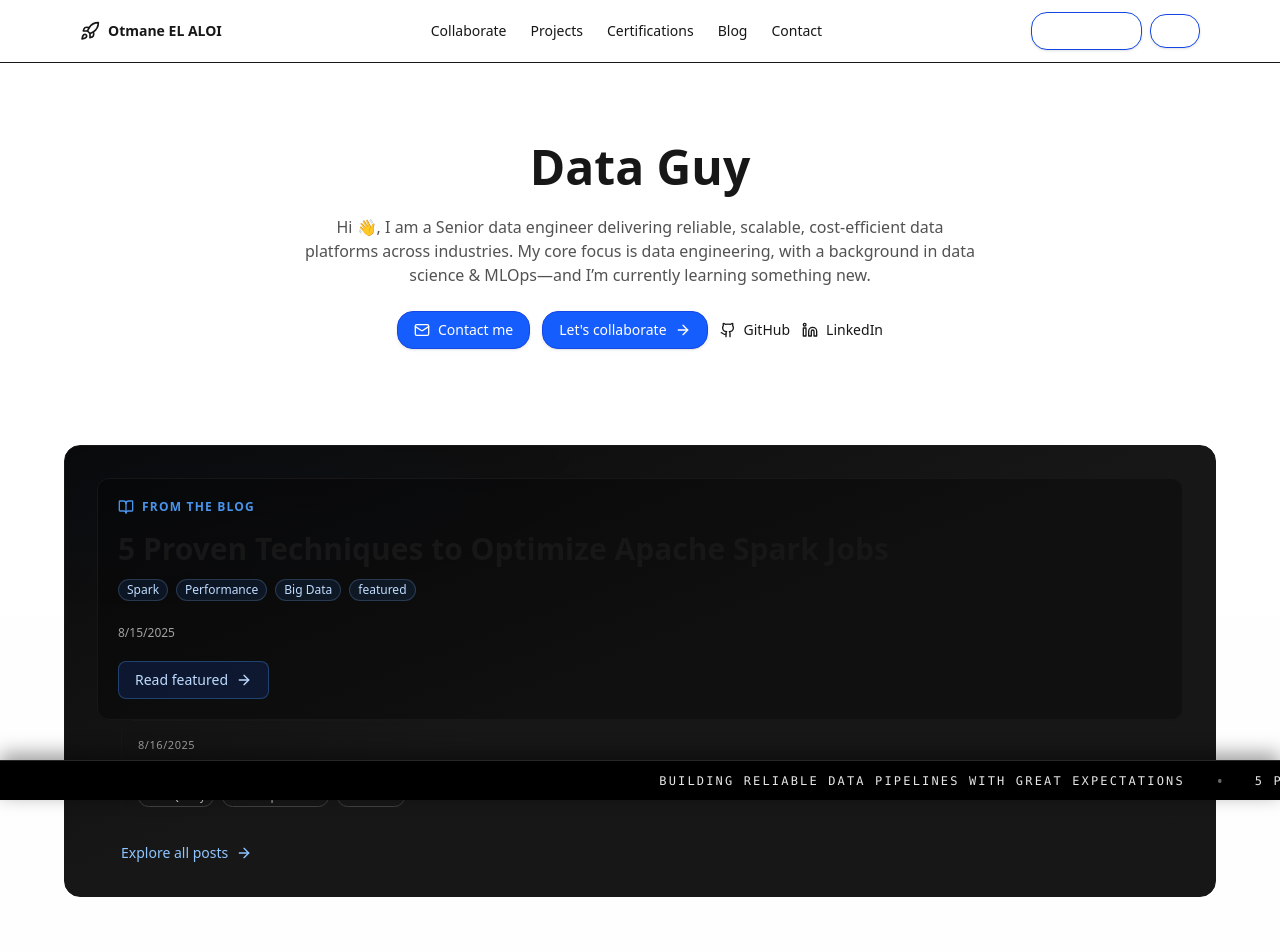
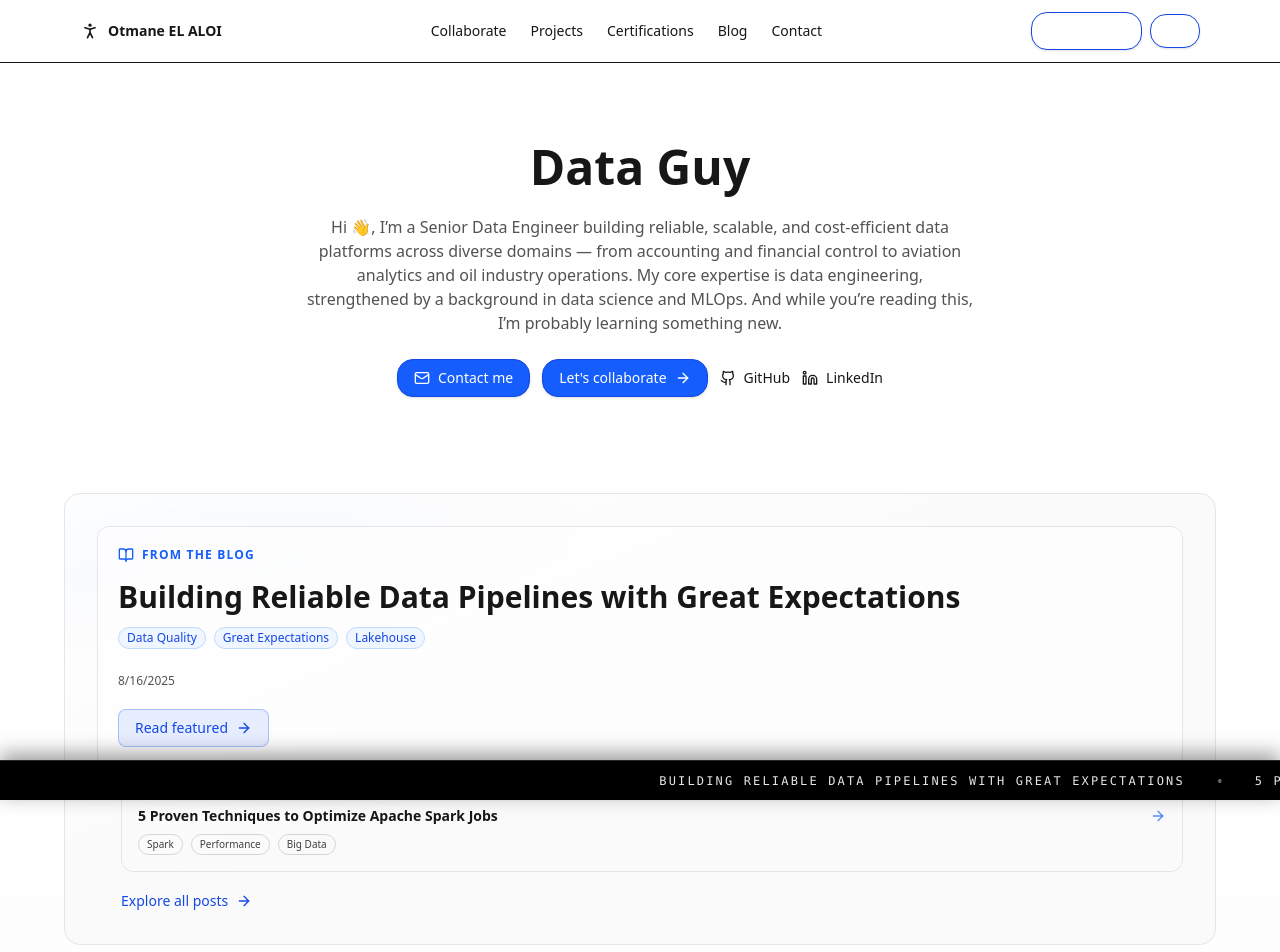
Before and after one commit to otmane-el-aloi/otmane-elaloi, a React (Vite) app: page / in a window 1280 px wide. Shown: the top 952 px of the page. Built offline with nearby package versions, Linux system fonts and the light colour scheme.

Commit message:
fix: quick fixes

```diff
--- a/src/App.tsx
+++ b/src/App.tsx
@@ -1,6 +1,6 @@
 /// <reference types="vite/client" />
 import React, { useEffect, useMemo, useState } from "react";
-import { Github, Linkedin, Mail, Moon, Sun, ExternalLink, ArrowRight, Download, Home, Rocket, Award, BookOpen } from "lucide-react";
+import { Github, Linkedin, Mail, Moon, Sun, ExternalLink, ArrowRight, Download, Home, Rocket, PersonStanding, Award, BookOpen, Database } from "lucide-react";
 import { PROFILE, SKILLS, CERTS, SELECTED_WORK, SIDE_PROJECTS } from "./config";
 import type { Post, Route, RouteName } from "./types";
 import { loadPosts, sortByDateDesc } from "./lib/blog";
@@ -54,7 +54,7 @@ export default function App(): React.ReactElement {
       <header className="sticky top-0 z-40 border-b bg-white/70 backdrop-blur dark:border-neutral-900 dark:bg-neutral-950/60">
         <div className="mx-auto flex max-w-6xl items-center justify-between px-4 py-3">
           <button onClick={() => navigate("home")} className="flex items-center gap-2 text-sm font-semibold">
-            <Rocket className="h-5 w-5" /> {PROFILE.name}
+            <PersonStanding className="h-5 w-5" /> {PROFILE.name}
           </button>
           <nav className="hidden gap-6 sm:flex">
             <a href="#services" onClick={(e) => { e.preventDefault(); navigate("home"); setTimeout(() => document.getElementById("services")?.scrollIntoView({ behavior: "smooth" }), 0); }} className="text-sm">Collaborate</a>
@@ -187,7 +187,7 @@ export default function App(): React.ReactElement {
           </Section>
 
           <Section id="contact" title="Contact" kicker="Let’s work together">
-            <div className="grid gap-6 md:grid-cols-2">
+            <div className="grid gap-6 md:grid-cols-1">
               <div className="rounded-2xl border p-6 dark:border-neutral-800">
                 <h3 className="mb-2 text-lg font-semibold">Get in touch</h3>
                 <p className="mb-4 text-sm text-neutral-600 dark:text-neutral-300">Send a quick note about your data stack and goals. I’ll reply within 24h.</p>
@@ -196,16 +196,6 @@ export default function App(): React.ReactElement {
                   <a href={PROFILE.socials.linkedin} target="_blank" rel="noreferrer" className="inline-flex items-center gap-2 underline-offset-4 hover:underline"><img src="" alt="" /> <Linkedin className="h-4 w-4" /> LinkedIn</a>
                   <a href={PROFILE.socials.github} target="_blank" rel="noreferrer" className="inline-flex items-center gap-2 underline-offset-4 hover:underline"><Github className="h-4 w-4" /> GitHub</a>
                 </div>
-              </div>
-              <div className="rounded-2xl border p-6 dark:border-neutral-800">
-                <h3 className="mb-2 text-lg font-semibold">Typical stack</h3>
-                <ul className="list-disc pl-5 text-sm text-neutral-700 dark:text-neutral-300">
-                  <li>Azure: ADLS, Databricks, Functions/ADF, Synapse</li>
-                  <li>Spark (Scala/PySpark) with Airflow orchestration</li>
-                  <li>dbt for transforms + tests + docs</li>
-                  <li>Power BI for BI/semantic models</li>
-                  <li>Terraform + Azure DevOps for IaC/CI/CD</li>
-                </ul>
               </div>
             </div>
           </Section>
--- a/src/components/blog/BlogSpotlight.tsx
+++ b/src/components/blog/BlogSpotlight.tsx
@@ -1,4 +1,3 @@
-import React from "react";
 import { ArrowRight, BookOpen } from "lucide-react";
 import type { Post } from "../../types";
 import { pickFeaturedPost } from "../../lib/blog";
@@ -30,41 +29,64 @@ export default function BlogSpotlight({
       id="blog-spotlight"
       className="
         relative mx-auto mt-4 max-w-6xl overflow-hidden rounded-2xl border
-        bg-gradient-to-br from-neutral-950 via-neutral-900 to-neutral-900
+        bg-gradient-to-br from-white via-neutral-50 to-neutral-50
+        border-neutral-200
+        dark:from-neutral-950 dark:via-neutral-900 dark:to-neutral-900
         dark:border-neutral-800
       "
     >
+      {/* animated glow accent */}
       <div className="pointer-events-none absolute -inset-1 rounded-2xl opacity-60 [mask-image:radial-gradient(55%_40%_at_30%_30%,black,transparent)]">
         <div className="h-full w-full animate-pulse bg-[radial-gradient(1000px_300px_at_0%_0%,rgba(37,99,235,0.15),transparent_60%)]" />
       </div>
 
       <div className="relative grid gap-0 p-6 md:grid-cols-[2fr,1fr] md:p-8">
-        <div className="flex flex-col justify-between rounded-xl border bg-black/30 p-5 dark:border-neutral-800">
-          <div className="mb-4 inline-flex items-center gap-2 text-xs font-semibold uppercase tracking-widest text-blue-400/90">
+        {/* Left: Featured card */}
+        <div
+          className="
+            flex flex-col justify-between rounded-xl border p-5
+            bg-white/60 border-neutral-200
+            dark:bg-black/30 dark:border-neutral-800
+          "
+        >
+          <div className="mb-4 inline-flex items-center gap-2 text-xs font-semibold uppercase tracking-widest text-blue-600 dark:text-blue-400/90">
             <BookOpen className="h-4 w-4" />
             From the blog
           </div>
 
-          <h3 className="mb-3 text-2xl font-bold sm:text-3xl">{featured.title}</h3>
+          <h3 className="mb-3 text-2xl font-bold sm:text-3xl text-neutral-900 dark:text-neutral-50">
+            {featured.title}
+          </h3>
 
-          {!!(featured.tags?.length) && (
+          {!!featured.tags?.length && (
             <div className="mb-4 flex flex-wrap gap-2">
               {featured.tags.map((t) => (
-                <span key={t} className="inline-flex items-center rounded-full border border-blue-300/20 bg-blue-500/10 px-2 py-0.5 text-xs font-medium text-blue-200">
+                <span
+                  key={t}
+                  className="
+                    inline-flex items-center rounded-full px-2 py-0.5 text-xs font-medium
+                    border border-blue-200 bg-blue-50 text-blue-700
+                    dark:border-blue-300/20 dark:bg-blue-500/10 dark:text-blue-200
+                  "
+                >
                   {t}
                 </span>
               ))}
             </div>
           )}
 
-          <div className="mt-2 text-xs text-neutral-400">
+          <div className="mt-2 text-xs text-neutral-600 dark:text-neutral-400">
             {new Date(featured.dateISO).toLocaleDateString()}
           </div>
 
           <div className="mt-5">
             <button
               onClick={() => onOpen(featured)}
-              className="inline-flex items-center gap-2 rounded-lg border border-blue-400/30 bg-blue-600/15 px-4 py-2 text-sm font-medium text-blue-200 transition hover:bg-blue-600/25"
+              className="
+                inline-flex items-center gap-2 rounded-lg border px-4 py-2 text-sm font-medium transition
+                border-blue-600/30 bg-blue-600/10 text-blue-700 hover:bg-blue-600/15
+                dark:border-blue-400/30 dark:bg-blue-600/15 dark:text-blue-200 dark:hover:bg-blue-600/25
+              "
             >
               Read featured
               <ArrowRight className="h-4 w-4" />
@@ -72,25 +94,39 @@ export default function BlogSpotlight({
           </div>
         </div>
 
+        {/* Right: Recent list */}
         {recent.length > 0 && (
           <div className="mt-6 space-y-3 md:mt-0 md:pl-6">
             {recent.map((p) => (
               <button
                 key={p.id}
                 onClick={() => onOpen(p)}
-                className="group block w-full rounded-xl border p-4 text-left transition hover:bg-white/5 dark:border-neutral-800"
+                className="
+                  group block w-full rounded-xl border p-4 text-left transition
+                  border-neutral-200 hover:bg-black/5
+                  dark:border-neutral-800 dark:hover:bg-white/5
+                "
               >
-                <div className="mb-1 text-[11px] uppercase tracking-wider text-neutral-400">
+                <div className="mb-1 text-[11px] uppercase tracking-wider text-neutral-500 dark:text-neutral-400">
                   {new Date(p.dateISO).toLocaleDateString()}
                 </div>
                 <div className="flex items-start justify-between gap-3">
-                  <h4 className="text-sm font-semibold text-neutral-100 group-hover:text-white">{p.title}</h4>
-                  <ArrowRight className="mt-0.5 h-4 w-4 text-blue-300/70 group-hover:text-blue-300" />
+                  <h4 className="text-sm font-semibold text-neutral-900 group-hover:text-black dark:text-neutral-100 dark:group-hover:text-white">
+                    {p.title}
+                  </h4>
+                  <ArrowRight className="mt-0.5 h-4 w-4 text-blue-600/70 group-hover:text-blue-600 dark:text-blue-300/70 dark:group-hover:text-blue-300" />
                 </div>
-                {!!(p.tags?.length) && (
+                {!!p.tags?.length && (
                   <div className="mt-2 flex flex-wrap gap-2">
                     {p.tags.slice(0, 3).map((t) => (
-                      <span key={t} className="inline-flex items-center rounded-full border border-neutral-700 px-2 py-0.5 text-[10px] text-neutral-300">
+                      <span
+                        key={t}
+                        className="
+                          inline-flex items-center rounded-full px-2 py-0.5 text-[10px]
+                          border border-neutral-300 text-neutral-700
+                          dark:border-neutral-700 dark:text-neutral-300
+                        "
+                      >
                         {t}
                       </span>
                     ))}
@@ -102,8 +138,11 @@ export default function BlogSpotlight({
             <div className="pt-1">
               <a
                 href="#blog"
-                onClick={(e) => { e.preventDefault(); onViewAll?.(); }}
-                className="inline-flex items-center gap-2 text-sm text-blue-300 underline-offset-4 hover:underline"
+                onClick={(e) => {
+                  e.preventDefault();
+                  onViewAll?.();
+                }}
+                className="inline-flex items-center gap-2 text-sm underline-offset-4 hover:underline text-blue-700 dark:text-blue-300"
               >
                 Explore all posts
                 <ArrowRight className="h-4 w-4" />
--- a/src/config.ts
+++ b/src/config.ts
@@ -7,7 +7,7 @@ export const PROFILE: Profile = {
   title: "Data Guy",
   location: "Paris, FR",
   headline:
-    "Hi 👋, I am a Senior data engineer delivering reliable, scalable, cost-efficient data platforms across industries. My core focus is data engineering, with a background in data science & MLOps—and I’m currently learning something new.",
+    "Hi 👋, I’m a Senior Data Engineer building reliable, scalable, and cost-efficient data platforms across diverse domains — from accounting and financial control to aviation analytics and oil industry operations. My core expertise is data engineering, strengthened by a background in data science and MLOps. And while you’re reading this, I’m probably learning something new.",
   email: "elaloi.otmane@gmail.com",
   socials: {
     github: "https://github.com/otmane-el-aloi",
--- a/src/lib/blog.ts
+++ b/src/lib/blog.ts
@@ -55,7 +55,6 @@ function normalizePost(p: Partial<Post>): Post {
     dateISO: (p as any).date || p.dateISO || new Date().toISOString(),
     published: coercePublished(p.published),
     content: p.content || "",
-    featured: Boolean((p as any).featured),
   };
 }
 
@@ -119,7 +118,7 @@ export const sortByDateDesc = (posts: Post[]) =>
 
 export function pickFeaturedPost(posts: Post[]): Post | null {
   if (!posts?.length) return null;
-  const flagged = posts.find((p) => p.featured && p.published !== false);
+  const flagged = posts.find((p) => p.published !== false);
   if (flagged) return flagged;
   const tagged = posts.find(
     (p) => p.published !== false && (p.tags || []).some((t) => t.toLowerCase() === "featured")
```
